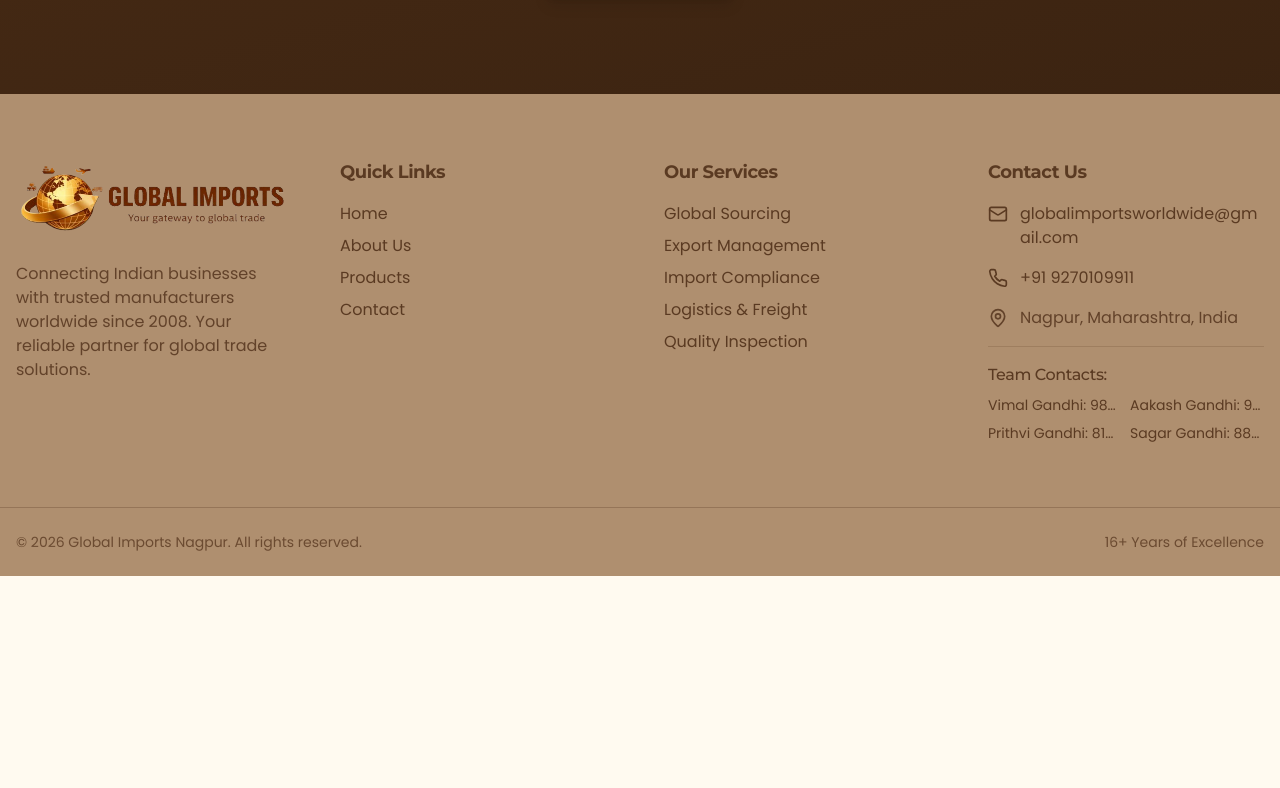
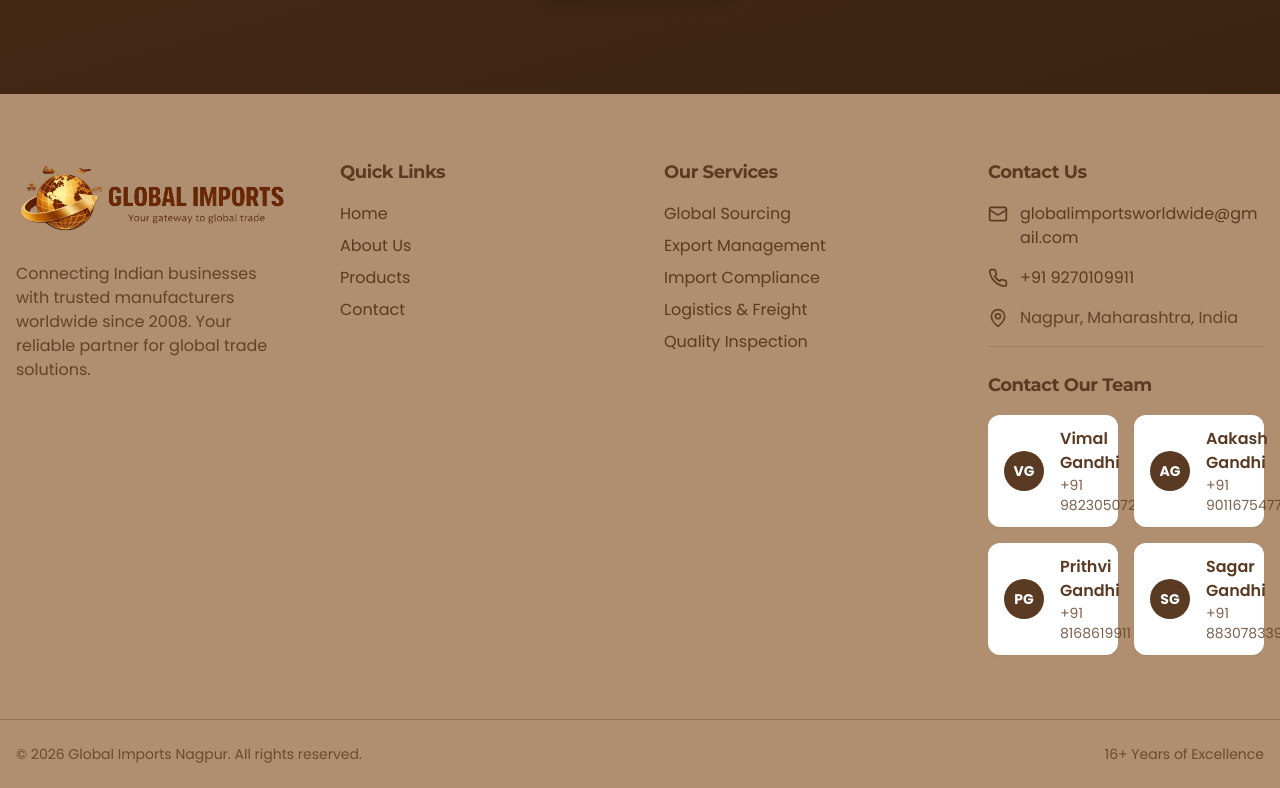
Before and after one commit to Ismail26477/Global-Imports-new, a React (Vite) app: page /about in a window 1280 px wide. Shown: the part 2803-3591 px from the top of the page. Before the commit the page ends 3379 px from the top, so only its background shows below. Built offline with nearby package versions, Linux system fonts and the light colour scheme; the HTML template or start-up script is replaced by a standard one.

Commit message:
Update Footer.tsx

```diff
--- a/src/components/Footer.tsx
+++ b/src/components/Footer.tsx
@@ -101,20 +101,44 @@ export function Footer() {
                 <span>Nagpur, Maharashtra, India</span>
               </div>
 
-              <div className="pt-3 md:pt-4 border-t border-[#5A3A22]/20">
-  <h4 className="font-medium text-sm md:text-base mb-2">Team Contacts:</h4>
-  <div className="grid grid-cols-1 sm:grid-cols-2 gap-1.5 md:gap-2 text-xs md:text-sm">
-    {teamContacts.map((contact) => (
-      <a
-        key={contact.name}
-        href={`tel:${contact.phone.replace(/\s/g, "")}`}
-        className="text-[#5A3A22] hover:text-[#E6C79C] transition-colors duration-300 truncate"
-      >
-        {contact.name}: {contact.phone.slice(-10)}
-      </a>
-    ))}
+              <div className="pt-6 border-t border-[#5A3A22]/20">
+  <h4 className="font-heading font-bold text-base md:text-lg mb-4">
+    Contact Our Team
+  </h4>
+
+  <div className="grid grid-cols-1 sm:grid-cols-2 gap-4">
+    {teamContacts.map((contact) => {
+      const initials = contact.name
+        .split(" ")
+        .map((n) => n[0])
+        .join("");
+
+      return (
+        <a
+          key={contact.name}
+          href={`tel:${contact.phone.replace(/\s/g, "")}`}
+          className="flex items-center gap-4 bg-white rounded-xl px-4 py-3 shadow-sm hover:shadow-md transition-all duration-300"
+        >
+          {/* Initial Circle */}
+          <div className="w-10 h-10 rounded-full bg-[#5A3A22] text-white flex items-center justify-center font-bold text-sm shrink-0">
+            {initials}
+          </div>
+
+          {/* Name + Phone */}
+          <div className="flex flex-col">
+            <span className="font-semibold text-[#5A3A22] text-sm md:text-base">
+              {contact.name}
+            </span>
+            <span className="text-[#5A3A22]/80 text-xs md:text-sm">
+              {contact.phone}
+            </span>
+          </div>
+        </a>
+      );
+    })}
   </div>
 </div>
+
             </div>
           </div>
 
```
